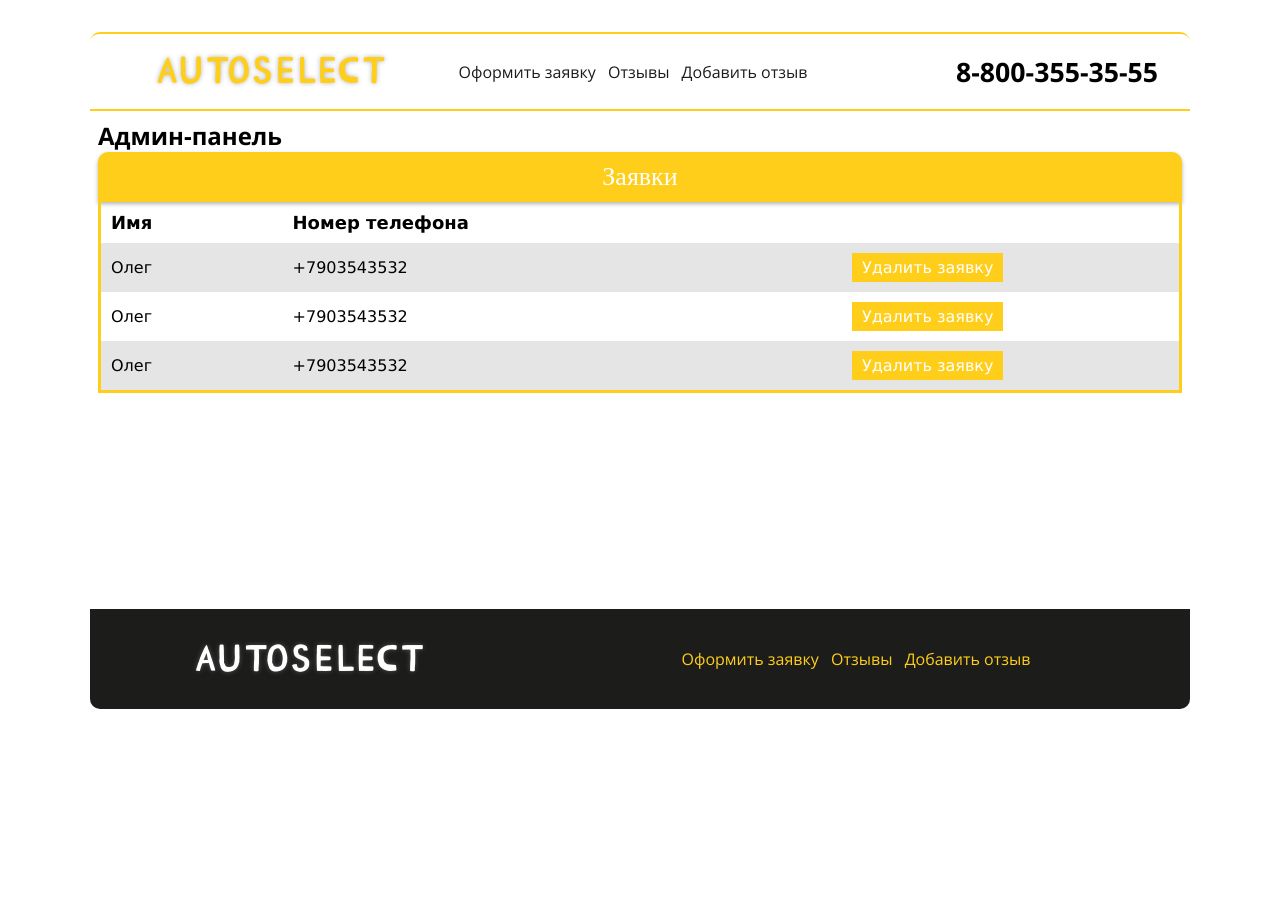
After one commit to Gravedd/Artur, a PHP site: page /admin.html in a window 1280 px wide. The commit adds this page. Shown: the top 908 px of the page. Run offline with PHP 8.4, Linux system fonts and the light colour scheme.

Commit message:
login & admin

```diff
--- /dev/null
+++ b/admin.html
@@ -0,0 +1,64 @@
+<!DOCTYPE html>
+<html lang="ru">
+<head>
+  <meta charset="UTF-8">
+  <title>Автоподбор</title>
+  <link rel="stylesheet" type="text/css" href="css/style.css">
+</head>
+<body>
+<div class="container">
+  <header>
+    <div class="logo">
+      AUTOSELECT
+    </div>
+    <div class="menulinks">
+      <a href="#claimform">Оформить заявку</a>
+      <a href="#reviews">Отзывы</a>
+      <a href="#addreview">Добавить отзыв</a>
+    </div>
+    <div class="info">
+      <b>8-800-355-35-55</b>
+    </div>
+  </header>
+  <div class="adminwrapper">
+    <h2>Админ-панель</h2>
+    <table class="table_price">
+      <caption>Заявки</caption>
+      <tr>
+        <th>Имя</th>
+        <th colspan="2">Номер телефона</th>
+      </tr>
+      <tr>
+        <td>Олег</td>
+        <td>+7903543532</td>
+        <td><a>Удалить заявку</a></td>
+      </tr>
+      <tr>
+        <td>Олег</td>
+        <td>+7903543532</td>
+        <td><a>Удалить заявку</a></td>
+      </tr>
+      <tr>
+        <td>Олег</td>
+        <td>+7903543532</td>
+        <td><a>Удалить заявку</a></td>
+      </tr>
+    </table>
+
+  </div>
+
+  <footer>
+    <div class="logo">
+      AUTOSELECT
+    </div>
+    <div class="menulinks">
+      <a href="#claimform">Оформить заявку</a>
+      <a href="#reviews">Отзывы</a>
+      <a href="#addreview">Добавить отзыв</a>
+    </div>
+  </footer>
+
+
+</div>
+</body>
+</html>
--- a/css/style.css
+++ b/css/style.css
@@ -181,3 +181,75 @@ footer .menulinks {
     background-position: center;
     background-size: 65%;
 }
+.adminwrapper {
+    width: 100%;
+    min-height: 500px;
+    border-top: 2px solid var(--cont-color);
+    padding: 8px;
+}
+.table_price {
+    border-collapse: collapse;
+    border-left: 3px solid var(--cont-color);
+    border-right: 3px solid var(--cont-color);
+    border-bottom: 3px solid var(--cont-color);
+    font-family: "Lucida Grande", sans-serif;
+    width: 100%;
+}
+.table_price caption {
+    background: var(--cont-color);
+    border-top-left-radius: 10px;
+    border-top-right-radius: 10px;
+    padding: 10px;
+    box-shadow: 0 2px  4px 0 rgba(0,0,0,.3);
+    color: white;
+    font-family: "Roboto Slab",serif;
+    font-style: normal;
+    font-size: 26px;
+    text-align: center;
+    margin: 0;
+}
+.table_price td, .table_price th {
+    padding: 10px;
+}
+.table_price th {
+    text-align: left;
+    font-size: 18px;
+}
+.table_price tr:nth-child(2n) {
+    background: #E5E5E5;
+}
+.table_price td:last-of-type {
+    text-align: center;
+}
+.table_price a {
+    color: var(--bg-color);
+    display: inline-block;
+    padding: 5px 10px;
+    background: var(--cont-color);
+    position: relative;
+}
+.table_price a:hover {
+    box-shadow: none;
+    top: 2px;
+    left: 2px;
+}
+.authwrapper {
+    width: 50%;
+    margin: 0 auto;
+    background-color: var(--bg-color2);
+    border-radius: 8px;
+    min-height: 300px;
+}
+.authform {
+    padding: 16px;
+}
+.authform input{
+    width: 100%;
+    height: 40px;
+    margin-bottom: 16px;
+    border-radius: 8px;
+    border: none;
+}
+.authform input[type="submit"] {
+    background-color: var(--cont-color);
+}
```
Also changed, not shown: login.html (added, +50 -0 lines).
